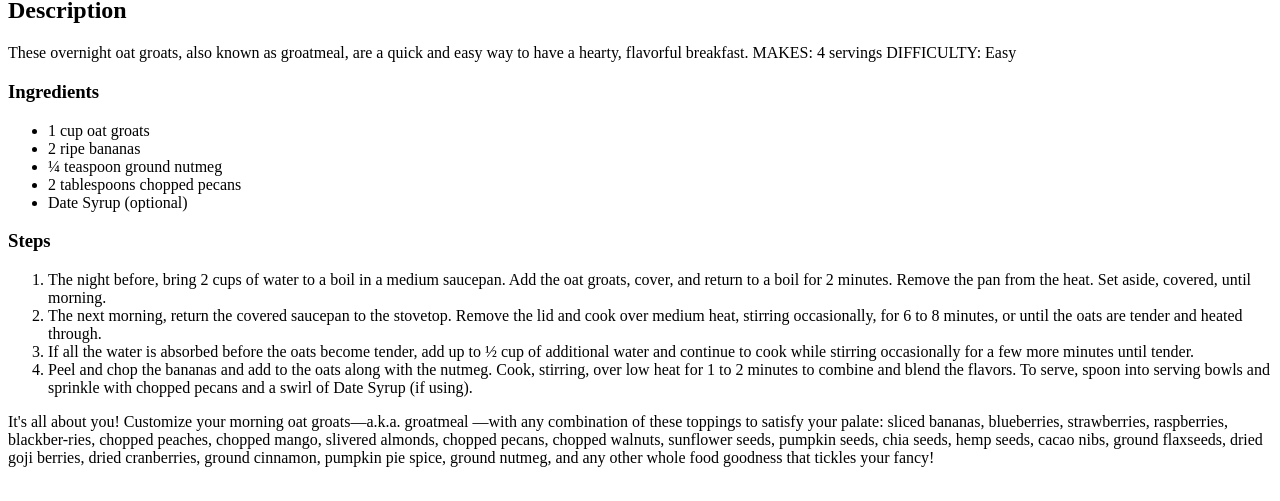
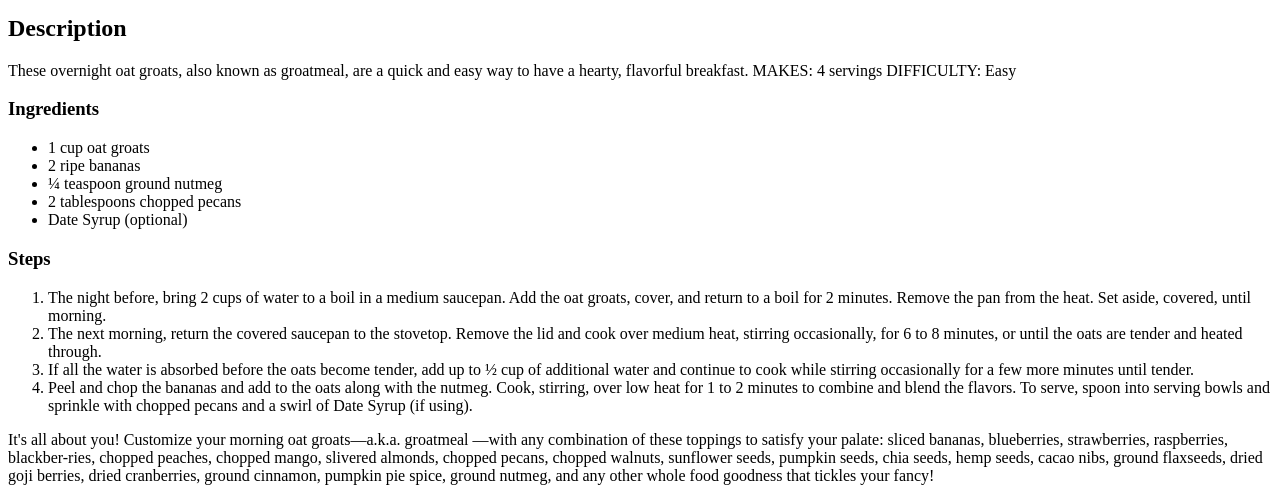
Before and after one commit to lealgabe/odin-recipes, a plain HTML site: page recipes/overnight-oats.html in a window 1280 px wide. Shown: the part 389-890 px from the top of the page. Before the commit the page ends 864 px from the top, so only its background shows below. Drawn offline with Linux system fonts and the light colour scheme.

Commit message:
Add boilerplate, fix indentation and tags

```diff
--- a/recipes/overnight-oats.html
+++ b/recipes/overnight-oats.html
@@ -1,3 +1,12 @@
+<!DOCTYPE html>
+<html lang="en">
+    <head>
+        <meta charset="UTF-8">
+        <meta name="viewport" content="width=device-width, initial-scale=1.0">
+        <title>Document</title>
+    </head>
+
+    <body>
         <h1>STOVETOP OVERNIGHT OATS WITH BANANAS AND PECANS</h1>
         <img src="../images/overnight-oats.png" alt="Overnight Oats">
         <h2>Description</h2>
@@ -17,6 +26,6 @@
             <li>If all the water is absorbed before the oats become tender, add up to ½ cup of additional water and continue to cook while stirring occasionally for a few more minutes until tender.</li>
             <li>Peel and chop the bananas and add to the oats along with the nutmeg. Cook, stirring, over low heat for 1 to 2 minutes to combine and blend the flavors. To serve, spoon into serving bowls and sprinkle with chopped pecans and a swirl of Date Syrup (if using).</li>
         </ol>
-<body>
-    It's all about you! Customize your morning oat groats—a.k.a. groatmeal —with any combination of these toppings to satisfy your palate: sliced bananas, blueberries, strawberries, raspberries, blackber-ries, chopped peaches, chopped mango, slivered almonds, chopped pecans, chopped walnuts, sunflower seeds, pumpkin seeds, chia seeds, hemp seeds, cacao nibs, ground flaxseeds, dried goji berries, dried cranberries, ground cinnamon, pumpkin pie spice, ground nutmeg, and any other whole food goodness that tickles your fancy!
+        <p>It's all about you! Customize your morning oat groats—a.k.a. groatmeal —with any combination of these toppings to satisfy your palate: sliced bananas, blueberries, strawberries, raspberries, blackber-ries, chopped peaches, chopped mango, slivered almonds, chopped pecans, chopped walnuts, sunflower seeds, pumpkin seeds, chia seeds, hemp seeds, cacao nibs, ground flaxseeds, dried goji berries, dried cranberries, ground cinnamon, pumpkin pie spice, ground nutmeg, and any other whole food goodness that tickles your fancy!</p>
     </body>
+</html>
```
Lines whose indentation alone changed are shown as unchanged.
